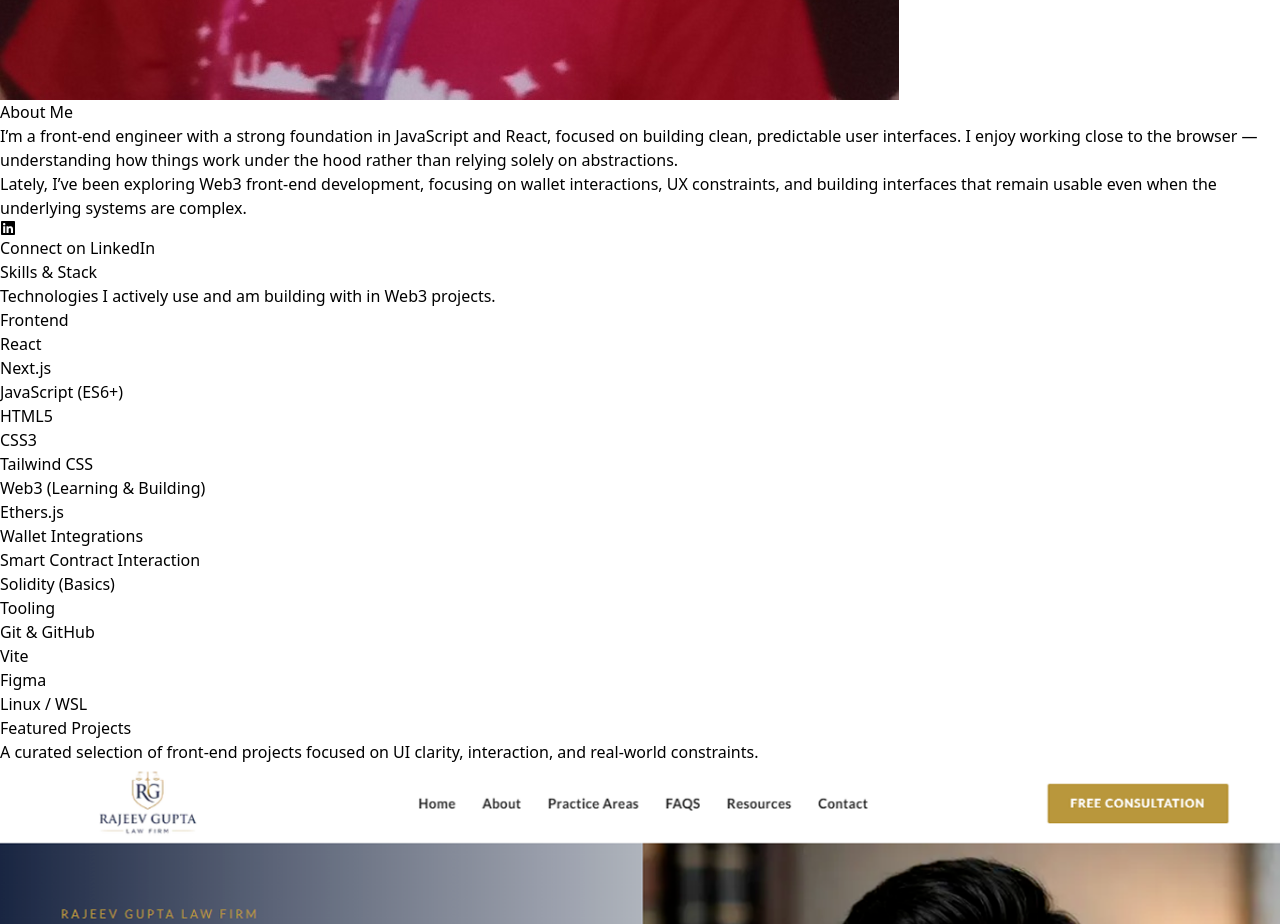
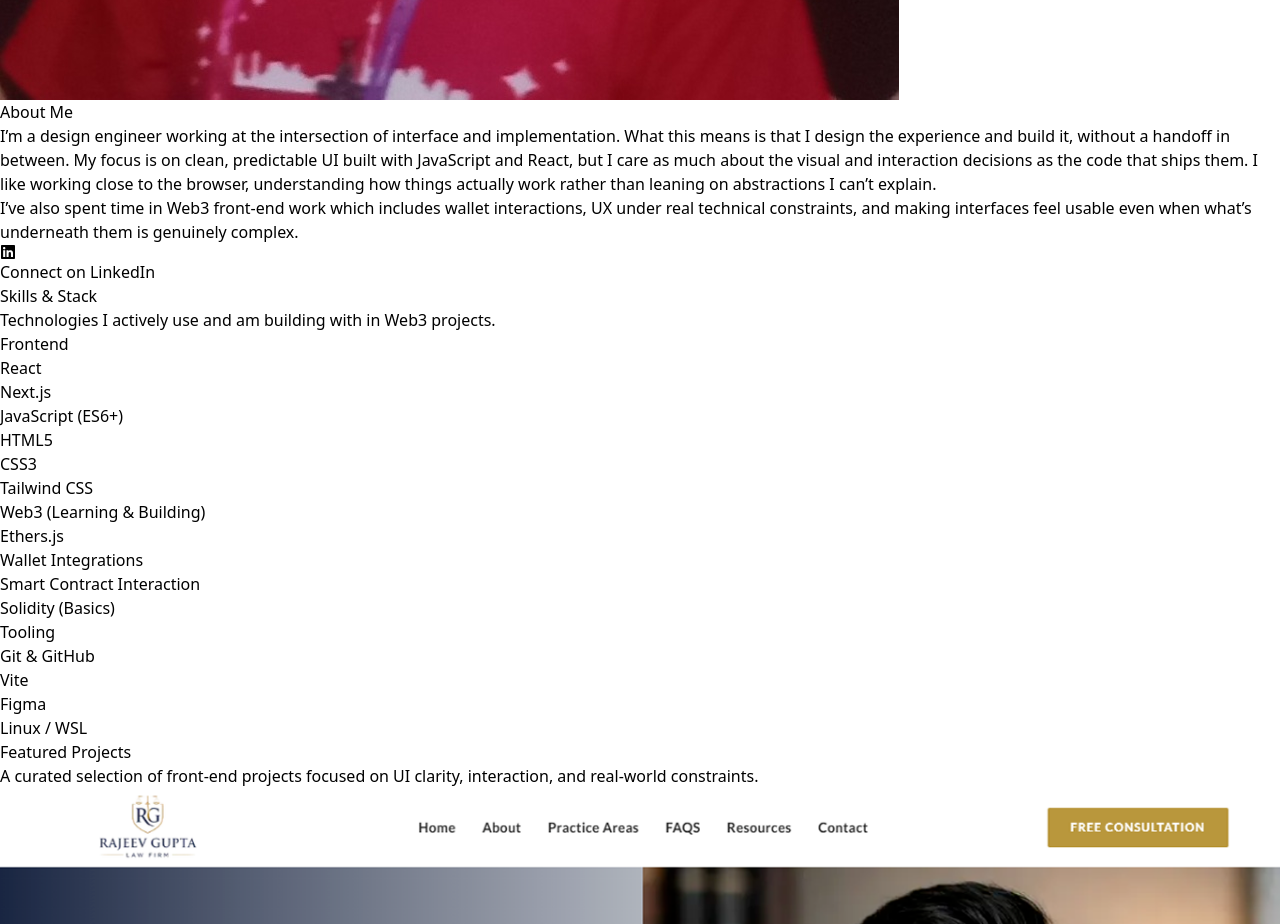
Before and after one commit to rpg225/tailwind-portfolio, a React (Vite) app: page / in a window 1280 px wide. Shown: the part 1840-2764 px from the top of the page. Built offline with nearby package versions, Linux system fonts and the light colour scheme.

Commit message:
changed about copy to more design engineer.

```diff
--- a/src/components/About.jsx
+++ b/src/components/About.jsx
@@ -53,16 +53,11 @@ const About = () => {
           </h2>
 
           <p className="mt-6 text-slate-300 leading-relaxed text-[15.5px]">
-            I’m a front-end engineer with a strong foundation in JavaScript and
-            React, focused on building clean, predictable user interfaces.
-            I enjoy working close to the browser — understanding how things work
-            under the hood rather than relying solely on abstractions.
+  I&rsquo;m a design engineer working at the intersection of interface and implementation. What this means is that I design the experience and build it, without a handoff in between. My focus is on clean, predictable UI built with JavaScript and React, but I care as much about the visual and interaction decisions as the code that ships them. I like working close to the browser, understanding how things actually work rather than leaning on abstractions I can&rsquo;t explain.
           </p>
 
           <p className="mt-4 text-slate-300 leading-relaxed text-[15.5px]">
-            Lately, I’ve been exploring Web3 front-end development, focusing on
-            wallet interactions, UX constraints, and building interfaces that
-            remain usable even when the underlying systems are complex.
+            I&rsquo;ve also spent time in Web3 front-end work which includes wallet interactions, UX under real technical constraints, and making interfaces feel usable even when what&rsquo;s underneath them is genuinely complex.
           </p>
 
           <div className="mt-8">
```
